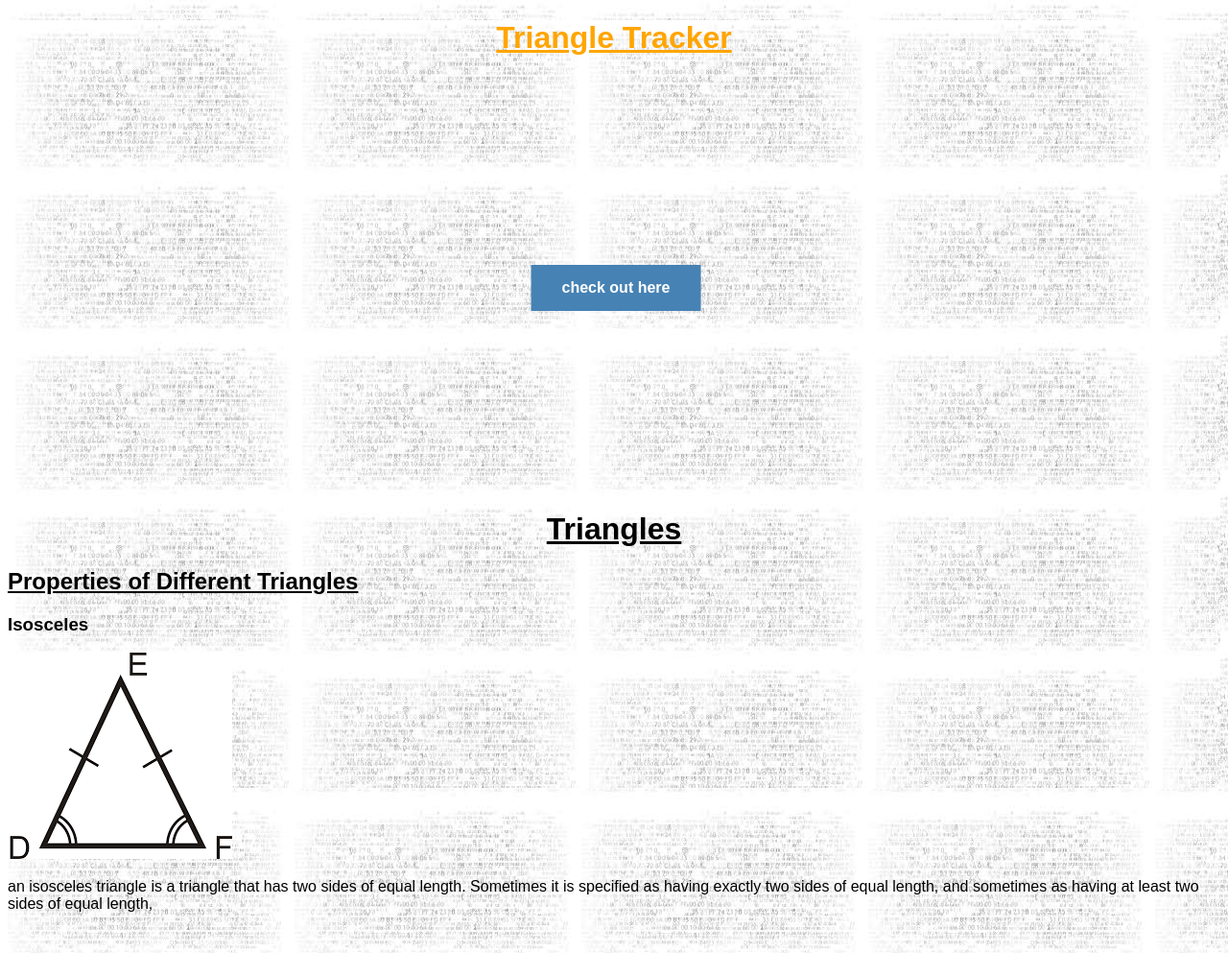
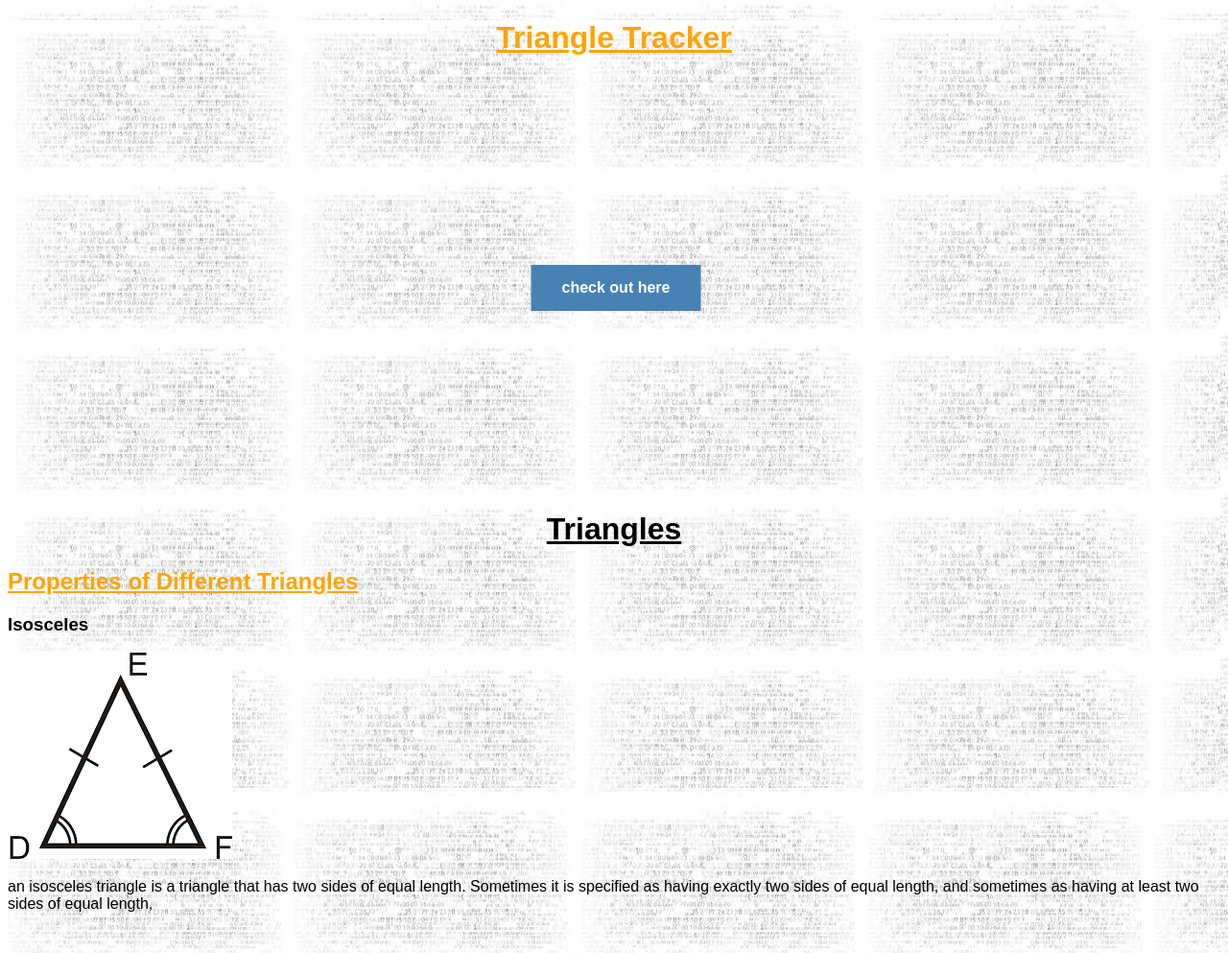
Before and after one commit to hukish/triangle-tracker, a plain HTML site: page index.html in a window 1280 px wide. Shown: the top 993 px of the page at 96% size. Drawn offline with Linux system fonts and the light colour scheme.

```diff
--- a/index.html
+++ b/index.html
@@ -11,7 +11,7 @@
       <input type="button" class="triangle" value="check out here" onclick="answer()">
     </div>
     <h1>Triangles</h1>
-    <h2>Properties of Different Triangles</h2>
+    <h2 style="color:orange;">Properties of Different Triangles</h2>
     <h3>Isosceles</h3>
           <img class="Isosceles" src="images/Isosceles.png" alt="Isosceles Triangle">
       <p>an isosceles triangle is a triangle that has two sides of equal length. Sometimes it is specified as having exactly two sides of equal length, and sometimes as having at least two sides of equal length,</p>
```
